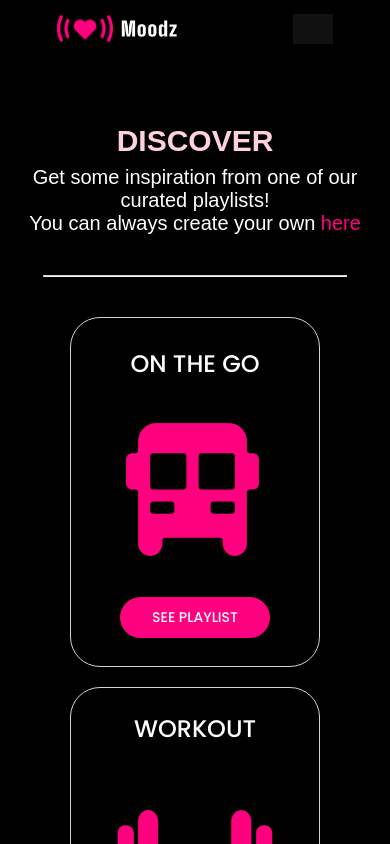
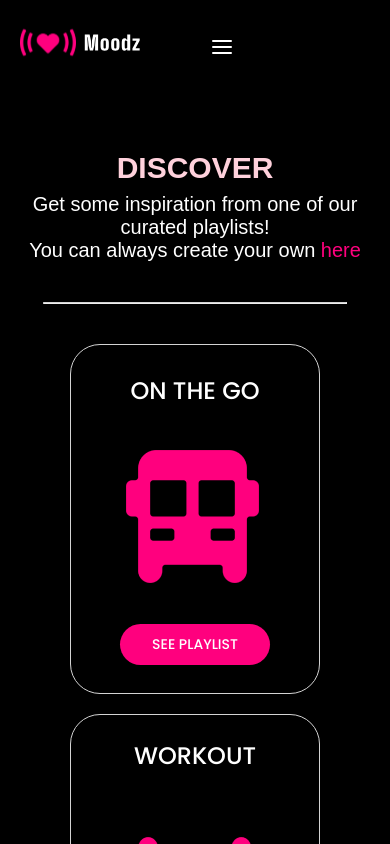
Before and after one commit to vijayanatarajan-coder/moodz, a React (Create React App) app: page /Discover in a window 390 px wide. Shown: the top 844 px of the page. Built offline with nearby package versions, Linux system fonts and the light colour scheme.

Commit message:
nav styles are fixed

```diff
--- a/src/Components/Nav/Nav.css
+++ b/src/Components/Nav/Nav.css
@@ -3,7 +3,7 @@
   align-items: center;
   justify-content: space-between;
   padding: 15px 20px;
-  background-color: #111;
+  background-color: #000;
   color: white;
   position: sticky;
   top: 0;
@@ -57,13 +57,19 @@
     position: absolute;
     top: 60px;
     right: 0;
-    background-color: #111;
     width: 200px;
     padding: 15px;
-    box-shadow: 0 4px 6px rgba(0, 0, 0, 0.2);
   }
 
   .nav-links.open {
     display: flex;
+    background-color: #fff;
+    color: #000;
+  }
+  .nav-links.open a {
+    color: #000;
+  }
+  .navItem.underline {
+    border-bottom: 2px solid rgb(0, 0, 0);
   }
 }
--- a/src/Components/Nav/Nav.jsx
+++ b/src/Components/Nav/Nav.jsx
@@ -1,6 +1,6 @@
 import React, { useState } from "react";
 import { Link, useLocation } from "react-router-dom";
-// import { FiMenu, FiX } from "react-icons/fi"; // Import icons
+import { FiMenu, FiX } from "react-icons/fi"; // Import icons
 import "./Nav.css";
 
 const Nav = () => {
@@ -14,10 +14,9 @@ const Nav = () => {
   return (
     <nav className="nav">
       {/* Menu Button - Visible only on Mobile */}
-      {/* <button className="menu-button" onClick={() => setMenuOpen(!menuOpen)}>
+      <button className="menu-button" onClick={() => setMenuOpen(!menuOpen)}>
         {menuOpen ? <FiX size={24} /> : <FiMenu size={24} />}
-      </button> */}
-
+      </button>{" "}
       {/* Navigation Links - Show/Hide based on menuOpen */}
       <div className={`nav-links ${menuOpen ? "open" : ""}`}>
         <Link
```
